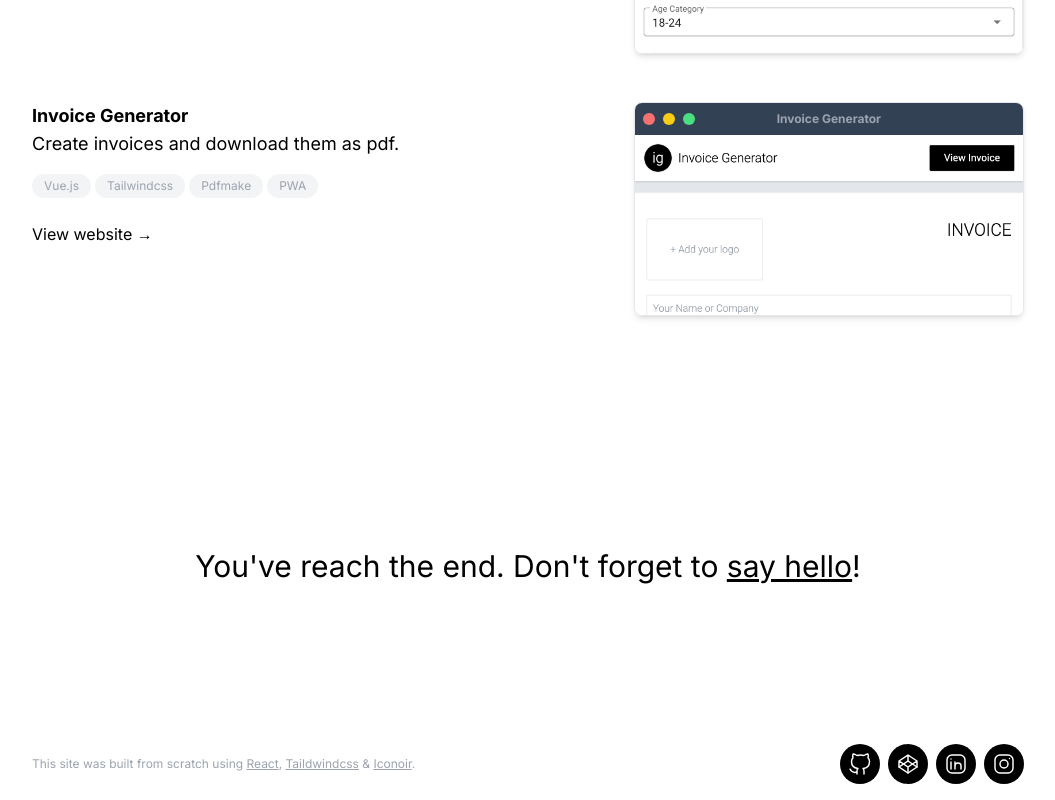
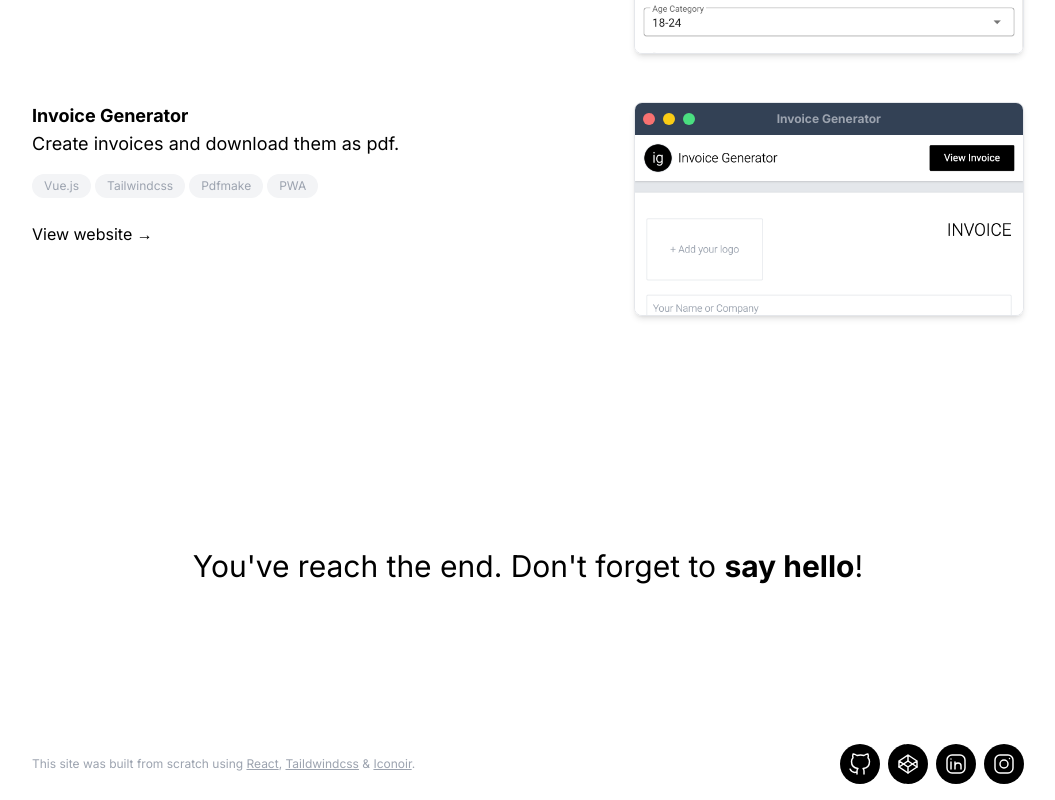
Before and after one commit to ranasun/randya.dev, a React (Vite) app: page / in a window 1280 px wide. Shown: the part 1318-2118 px from the top of the page, without its empty margins (112-1167 px from the left). Built offline with nearby package versions, Linux system fonts and the light colour scheme.

Commit message:
Add mailto link

```diff
--- a/src/Contact.tsx
+++ b/src/Contact.tsx
@@ -2,7 +2,15 @@ const Contact = () => {
 	return (
 		<section className=" py-40">
 			<h1 className="text-3xl text-center">
-				You've reach the end. Don't forget to <u>say hello</u>!
+				You've reach the end. Don't forget to{' '}
+				<a
+					href="mailto:randya.dev@gmail.com"
+					target="__blank"
+					className="hover:underline font-bold"
+				>
+					say hello
+				</a>
+				!
 			</h1>
 		</section>
 	);
```
